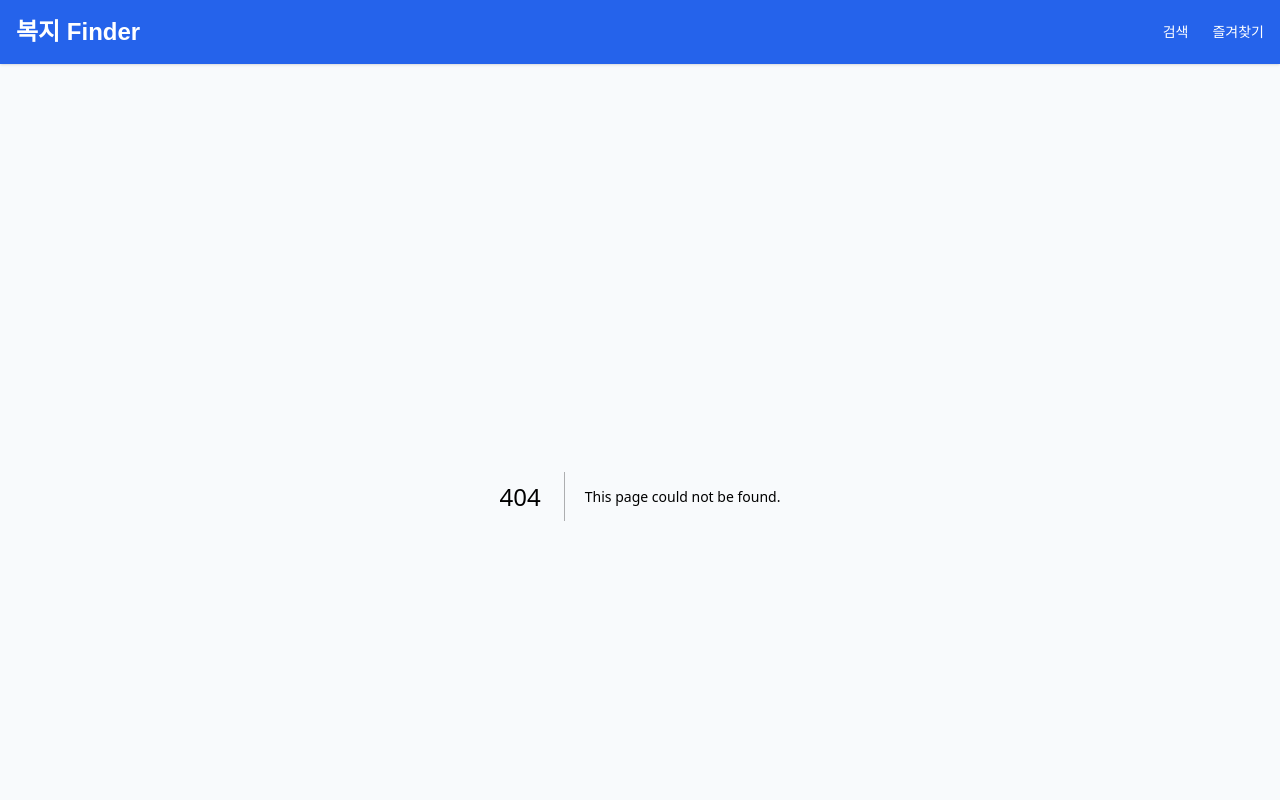
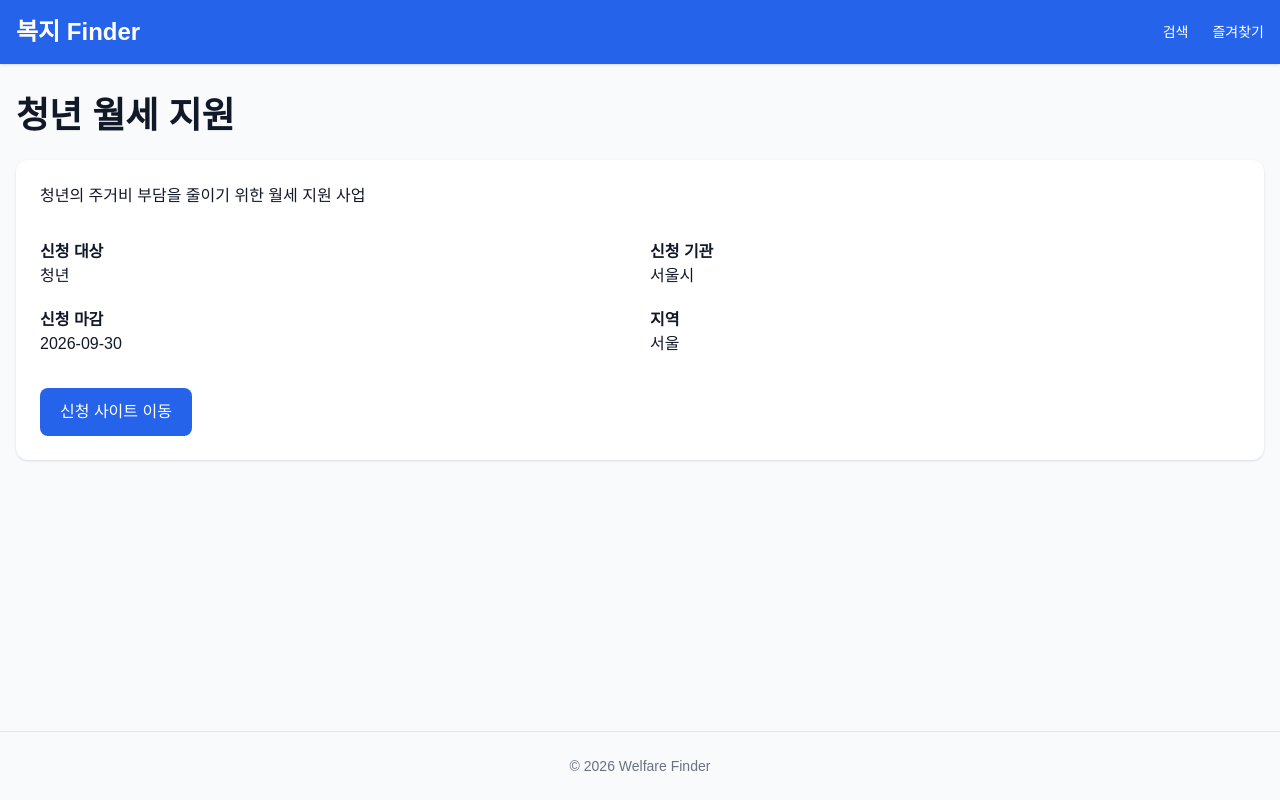
Before and after one commit to jxyng/welfare_project_site, a Next.js app: page /detail/1 in a window 1280 px wide. Before the commit this address had no page. Shown: the top 800 px of the page. Built offline with nearby package versions, Linux system fonts and the light colour scheme.

Commit message:
Create page.tsx

```diff
--- /dev/null
+++ b/app/detail/[id]/page.tsx
@@ -0,0 +1,86 @@
+import welfare from "@/data/welfare.json";
+import { notFound } from "next/navigation";
+
+interface Props {
+  params: {
+    id: string;
+  };
+}
+
+export default function DetailPage({
+  params,
+}: Props) {
+  const item = welfare.find(
+    (v) => v.id === params.id
+  );
+
+  if (!item) return notFound();
+
+  return (
+    <div className="space-y-6">
+
+      <h1 className="text-4xl font-bold">
+        {item.title}
+      </h1>
+
+      <div className="rounded-xl bg-white p-6 shadow">
+
+        <p>{item.description}</p>
+
+        <div className="grid md:grid-cols-2 gap-5 mt-8">
+
+          <div>
+
+            <h3 className="font-semibold">
+              신청 대상
+            </h3>
+
+            <p>{item.target}</p>
+
+          </div>
+
+          <div>
+
+            <h3 className="font-semibold">
+              신청 기관
+            </h3>
+
+            <p>{item.organization}</p>
+
+          </div>
+
+          <div>
+
+            <h3 className="font-semibold">
+              신청 마감
+            </h3>
+
+            <p>{item.deadline}</p>
+
+          </div>
+
+          <div>
+
+            <h3 className="font-semibold">
+              지역
+            </h3>
+
+            <p>{item.region}</p>
+
+          </div>
+
+        </div>
+
+        <a
+          href={item.link}
+          target="_blank"
+          className="inline-block mt-8 bg-blue-600 text-white px-5 py-3 rounded-lg"
+        >
+          신청 사이트 이동
+        </a>
+
+      </div>
+
+    </div>
+  );
+}
```
